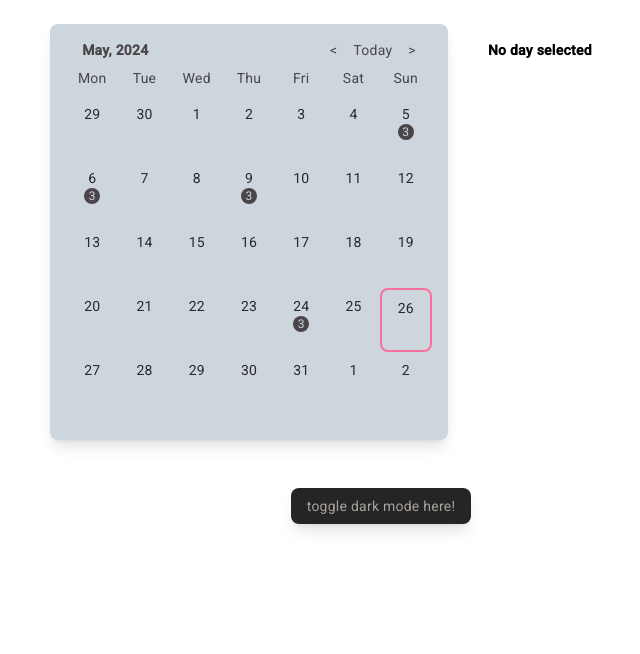
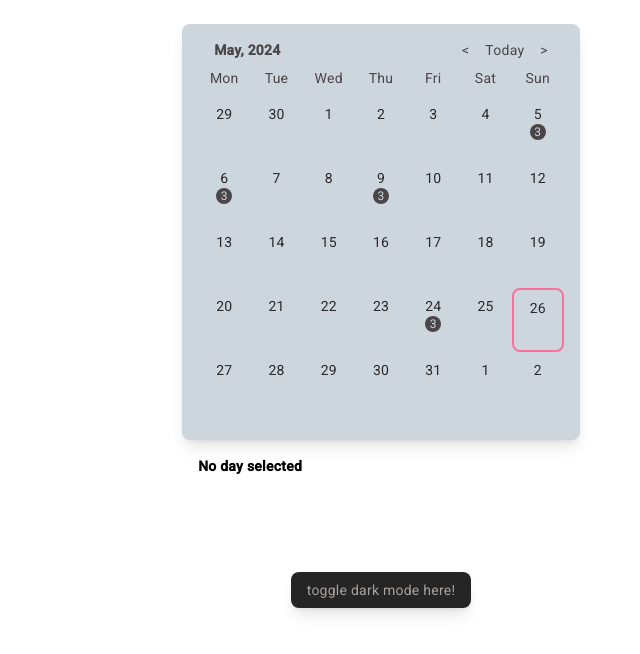
Before and after one commit to GuTory/ng-sandbox-suite, an Angular app in the folder ng-sandbox-suite/: page / in a window 1280 px wide. Shown: the top 654 px of the page, without its empty margins (259-899 px from the left). Built offline with nearby package versions, Linux system fonts and the light colour scheme.

Commit message:
Calendar style (#17)
* wrap, css cleanup

* active day paging

* tailwind migration

* calendar styling with theme

* ui fixes and datetime injection

* bottom sheet and sonar

* remove unnecessary imports

* refactor

* Update calendar.component.html

```diff
--- a/ng-sandbox-suite/src/app/app.component.html
+++ b/ng-sandbox-suite/src/app/app.component.html
@@ -1,3 +1,6 @@
-<article [ngClass]="{ dark: isDarkEnabled() }"  class="mat-typography select-none">
+<article
+  [ngClass]="{ dark: isDarkEnabled() }"
+  class="mat-typography select-none"
+>
   <router-outlet></router-outlet>
 </article>
--- a/ng-sandbox-suite/src/app/calendar-bottom-sheet/calendar-bottom-sheet.component.ts
+++ b/ng-sandbox-suite/src/app/calendar-bottom-sheet/calendar-bottom-sheet.component.ts
@@ -1,6 +1,5 @@
 import { Component, Inject, inject } from '@angular/core';
 import { MAT_BOTTOM_SHEET_DATA, MatBottomSheetRef } from '@angular/material/bottom-sheet';
-import { Habit } from 'src/app/utils/models/habit.interface';
 import { MatListModule } from '@angular/material/list';
 
 @Component({
--- a/ng-sandbox-suite/src/app/calendar/components/calendar/calendar.component.html
+++ b/ng-sandbox-suite/src/app/calendar/components/calendar/calendar.component.html
@@ -1,20 +1,14 @@
-<div class="flex flex-wrap justify-center gap-6">
-  <div class="[&>*]:flex p-4 text-calendar-background-dark dark:text-calendar-background-light bg-calendar-background-light dark:bg-calendar-background-dark rounded-lg shadow-lg">
+<div
+  class="[&>*]:flex p-4 text-calendar-background-dark dark:text-calendar-background-light bg-calendar-background-light dark:bg-calendar-background-dark rounded-lg shadow-lg"
+>
   <div class="flex mb-2 justify-between px-4 min-w-fit">
     <div class="font-semibold">
       {{ firstDayOfActiveMonth().monthShort }},
       {{ firstDayOfActiveMonth().year }}
     </div>
     <div class="flex [&>*]:cursor-pointer">
-        <div class="hover:underline" (click)="goToPreviousMonth()">
-          <
-        </div>
-        <div
-          class="px-4 hover:underline"
-          (click)="goToToday()"
-        >
-          Today
-        </div>
+      <div class="hover:underline" (click)="goToPreviousMonth()"><</div>
+      <div class="px-4 hover:underline" (click)="goToToday()">Today</div>
       <div class="hover:underline" (click)="goToNextMonth()">></div>
     </div>
   </div>
@@ -25,7 +19,9 @@
     </div>
     }
   </div>
-    <div class="calendar-grid font-normal mb-2 text-text-primary-light dark:text-text-primary-dark">
+  <div
+    class="calendar-grid font-normal mb-2 text-text-primary-light dark:text-text-primary-dark"
+  >
     @for (dayOfMonth of daysOfMonth(); track $index) {
     <div
       [ngClass]="{
@@ -35,18 +31,16 @@
             firstDayOfActiveMonth().month !== dayOfMonth.month,
             'border-calendar-today border-2': dayOfMonth.toISODate() === today().toISODate(),
         }"
-        class="flex flex-col px-4 py-2 min-h-16
-        items-center justify-start
-        cursor-pointer rounded-lg
-        hover:bg-calendar-background-dark dark:hover:bg-calendar-background-light
-        hover:text-calendar-text-dark dark:hover:text-calendar-background-dark"
+      class="flex flex-col px-4 py-2 min-h-16 items-center justify-start cursor-pointer rounded-lg hover:bg-calendar-background-dark dark:hover:bg-calendar-background-light hover:text-calendar-text-dark dark:hover:text-calendar-background-dark"
       (click)="setActiveDay(dayOfMonth); openBottomSheet()"
     >
       <div>
         {{ dayOfMonth.day }}
       </div>
       @if (dayOfWeekHabitCount(dayOfMonth) > 0) {
-        <div class="min-w-4 table-cell text-center text-xs rounded-full bg-calendar-background-dark dark:bg-calendar-background-light text-calendar-background-light dark:text-calendar-background-dark">
+      <div
+        class="min-w-4 table-cell text-center text-xs rounded-full bg-calendar-background-dark dark:bg-calendar-background-light text-calendar-background-light dark:text-calendar-background-dark"
+      >
         {{ dayOfWeekHabitCount(dayOfMonth) }}
       </div>
       }
@@ -65,10 +59,8 @@
   <div>
     @if (activeDay() && activeDayHabits().length === 0) {
     <div>No habits for this day</div>
-      } @else if (activeDay()) { @for (habit of activeDayHabits(); track $index)
-      {
+    } @else if (activeDay()) { @for (habit of activeDayHabits(); track $index) {
     <div>{{ habit }}</div>
     } }
   </div>
 </div>
-</div>
--- a/ng-sandbox-suite/src/app/utils/services/habit/habit.service.ts
+++ b/ng-sandbox-suite/src/app/utils/services/habit/habit.service.ts
@@ -2,10 +2,9 @@ import { Injectable } from '@angular/core';
 import { Habit } from '../../models/habit.interface';
 
 @Injectable({
-  providedIn: 'root'
+  providedIn: 'root',
 })
 export class HabitService {
-
   habits: Habit = new Map([
     ['2024-05-05', ['Drink water', 'Exercise', 'Read a book']],
     ['2024-05-06', ['Alibi footsal', 'Exercise', 'cook']],
@@ -13,7 +12,7 @@ export class HabitService {
     ['2024-05-24', ['MU WIN', 'Hit chest', 'Read a book']],
   ]);
 
-  constructor() { }
+  constructor() {}
 
   getHabits(): Habit {
     return this.habits;
--- a/ng-sandbox-suite/src/app/utils/services/theme/theme.service.ts
+++ b/ng-sandbox-suite/src/app/utils/services/theme/theme.service.ts
@@ -9,6 +9,9 @@ export class ThemeService implements OnDestroy {
     localStorage.getItem('IsDarkEnabled') === 'true'
   );
 
+  /**
+   * Toggles dark mode.
+   */
   toggleDarkmode() {
     this.isDarkEnabled.update((isDark: boolean) => {
       localStorage.setItem('IsDarkEnabled', (!isDark).toString());
@@ -17,6 +20,9 @@ export class ThemeService implements OnDestroy {
     });
   }
 
+  /**
+   * Removes the IsDarkEnabled key from the local storage.
+   */
   ngOnDestroy(): void {
     localStorage.removeItem('IsDarkEnabled');
   }
--- a/ng-sandbox-suite/src/main.ts
+++ b/ng-sandbox-suite/src/main.ts
@@ -1,10 +1,14 @@
-import {importProvidersFrom} from '@angular/core';
+import {enableProdMode, importProvidersFrom} from '@angular/core';
 import {AppComponent} from './app/app.component';
 import {routes} from './app/app.routing';
 import {bootstrapApplication, BrowserModule} from '@angular/platform-browser';
 import {provideRouter, withDebugTracing, withInMemoryScrolling} from "@angular/router";
 import { provideAnimations } from '@angular/platform-browser/animations';
+import { environment } from './environments/environment';
 
+if (environment.production) {
+  enableProdMode();
+}
 
 bootstrapApplication(AppComponent, {
   providers: [importProvidersFrom(BrowserModule),
```
Also changed, not shown: ng-sandbox-suite/src/app/app.component.ts (+19 -6 lines), ng-sandbox-suite/src/app/calendar/components/calendar/calendar.component.ts (+1 -6 lines), ng-sandbox-suite/src/app/utils/directives/button/button.directive.ts (+33 -12 lines), 1 other file (tests, documents, lock files or other folders). Lines whose indentation alone changed are shown as unchanged.
